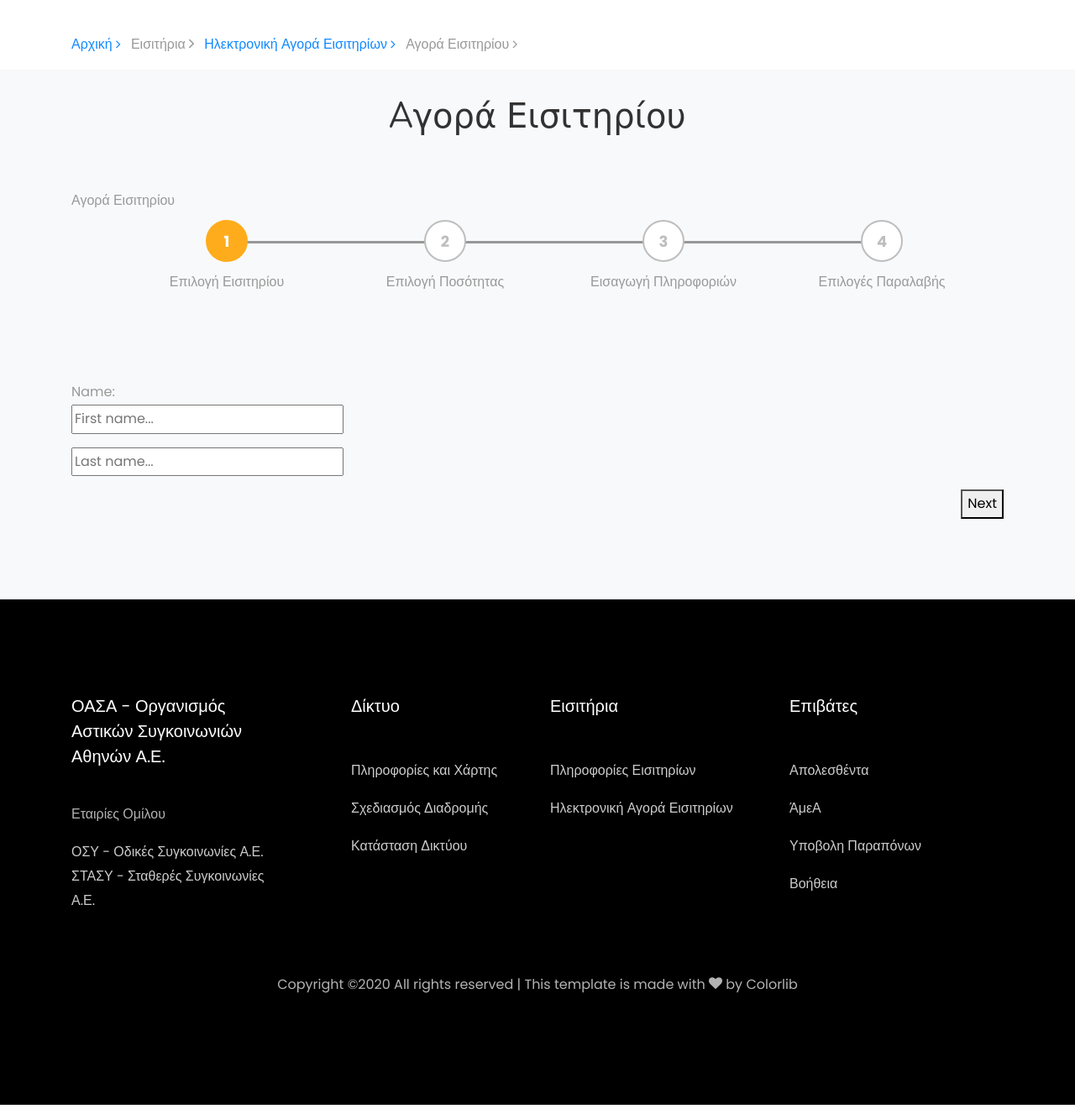
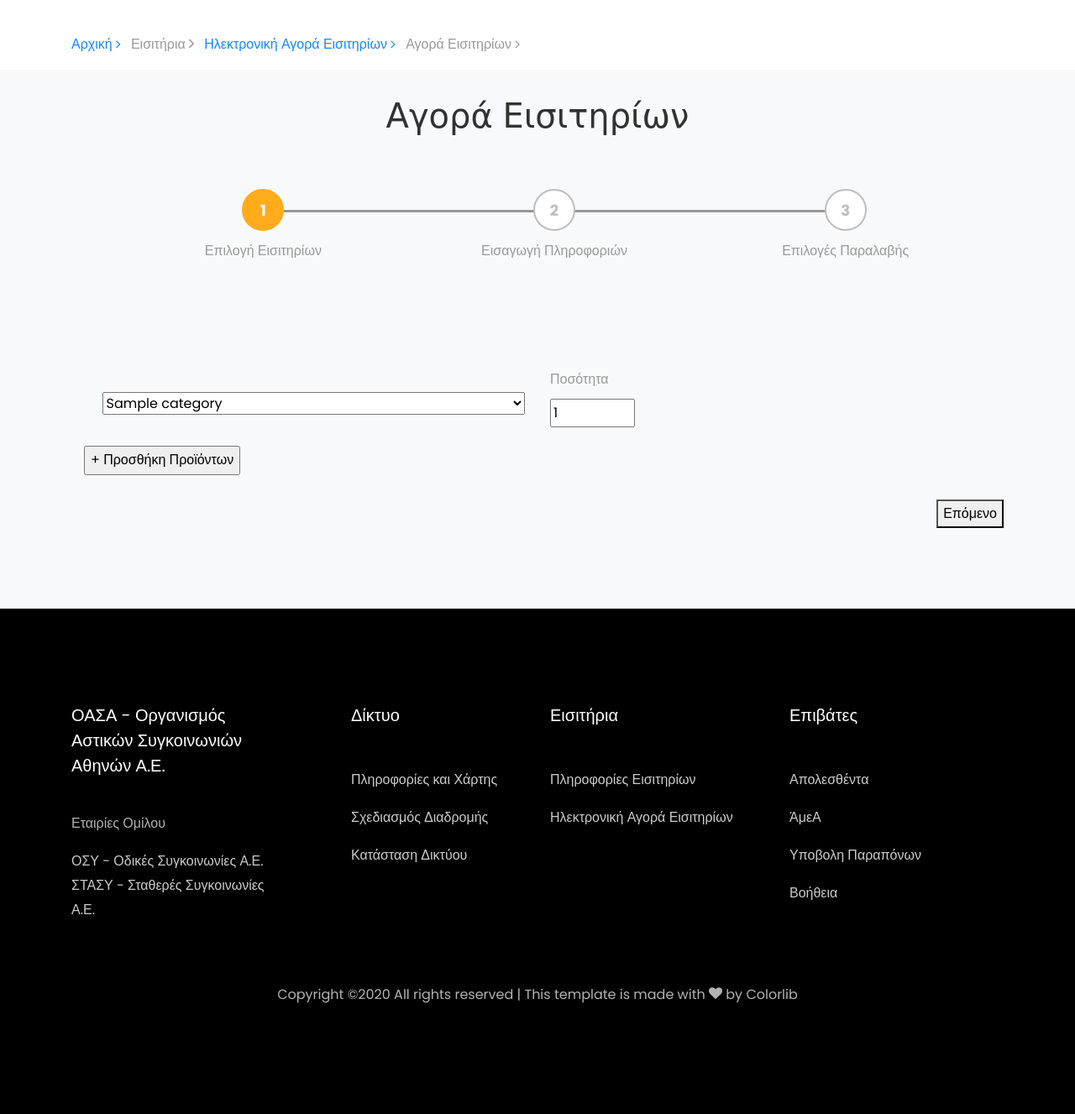
Before and after one commit to VasilisPoul/OASA-website-refactoring, a PHP site: page /tickets/buy_ticket.php in a window 1280 px wide. Shown: the part 115-1442 px from the top of the page at 84% size. Run offline with PHP 8.4, Linux system fonts and the light colour scheme; tables that the repository leaves empty hold one stand-in row (values such as "Sample post"); some libraries are stand-ins or nearby versions; some web fonts are replaced.

Commit message:
Buy tickets, no submit

```diff
--- a/oasa/css/additional.css
+++ b/oasa/css/additional.css
@@ -159,3 +159,13 @@
 .step-screen {
   display: none;
 }
+
+.ticket-row {
+	padding: 2%;
+}
+
+.remove-row {
+	all: unset;
+	color: red;
+	font-size: 20px;
+}
--- a/oasa/js/buy-steps.js
+++ b/oasa/js/buy-steps.js
@@ -13,9 +13,9 @@ function showTab(n) {
     document.getElementById("prevBtn").style.display = "inline";
   }
   if (n == (x.length - 1)) {
-    document.getElementById("nextBtn").innerHTML = "Submit";
+    document.getElementById("nextBtn").innerHTML = "Αγορά";
   } else {
-    document.getElementById("nextBtn").innerHTML = "Next";
+    document.getElementById("nextBtn").innerHTML = "Επόμενο";
   }
 
 }
--- a/oasa/tickets/buyNew.php
+++ b/oasa/tickets/buyNew.php
@@ -7,6 +7,9 @@
     <link rel="icon" href="../images/favicon.ico" type="image/ico">
 
     <link href="https://fonts.googleapis.com/css?family=Poppins:200,300,400,500,600,700,800&display=swap" rel="stylesheet">
+    <link href="https://fonts.googleapis.com/css?family=Comfortaa&display=swap" rel="stylesheet">
+
+    <link rel="stylesheet" href="https://cdnjs.cloudflare.com/ajax/libs/font-awesome/4.7.0/css/font-awesome.min.css">
 
     <link rel="stylesheet" href="../css/open-iconic-bootstrap.min.css">
     <link rel="stylesheet" href="../css/animate.css">
@@ -231,7 +234,7 @@
                             <input name="address" class="form-control" placeholder="Διεύθυνση Κατοικίας" type="text" >
 
                         </div> <!-- form-group-error// -->
-
+                    </form>
                 </div>
             </div>
 
--- a/oasa/tickets/buy_online.php
+++ b/oasa/tickets/buy_online.php
@@ -1,7 +1,7 @@
 <!DOCTYPE html>
 <html lang="en">
   <head>
-    <title>ΟΑΣΑ - Αγορά Εισιτηρίου</title>
+    <title>ΟΑΣΑ - Αγορά Εισιτηρίων</title>
     <meta charset="utf-8">
     <meta name="viewport" content="width=device-width, initial-scale=1, shrink-to-fit=no">
     <link rel="icon" href="../images/favicon.ico" type="image/ico">
@@ -130,7 +130,7 @@
 
     <section class="ftco-section ftco-no-pt bg-light">
       <div class="container justify-content-center text-center">
-        <a href="buy_ticket.php" class="btn btn-grey btn-big">Αγορά Εισιτηρίου</a>
+        <a href="buy_ticket.php" class="btn btn-grey btn-big">Αγορά Εισιτηρίων</a>
         <a href="buy_card.php" class="btn btn-grey btn-big">Έκδοση Κάρτας</a>
         <a href="recharge_ticket.php" class="btn btn-grey btn-big">Επαναφόρτιση Εισιτηρίου</a>
         <a href="recharge_card.php" class="btn btn-grey btn-big">Επαναφόρτιση Κάρτας</a>
--- a/oasa/tickets/buy_ticket.php
+++ b/oasa/tickets/buy_ticket.php
@@ -1,7 +1,7 @@
 <!DOCTYPE html>
 <html lang="en">
   <head>
-    <title>ΟΑΣΑ - Αγορά Εισιτηρίου</title>
+    <title>ΟΑΣΑ - Αγορά Εισιτηρίων</title>
     <meta charset="utf-8">
     <meta name="viewport" content="width=device-width, initial-scale=1, shrink-to-fit=no">
     <link rel="icon" href="../images/favicon.ico" type="image/ico">
@@ -32,6 +32,9 @@
     <link rel="stylesheet" href="../css/additional.css">
   </head>
   <body>
+
+    <?php include 'ticket_categories.php' ?>
+    <?php include 'get_stations.php' ?>
 
 	 <nav class="navbar navbar-expand-lg navbar-light ftco_navbar bg-dark ftco-navbar-light navbar-color" id="ftco-navbar">
       <div class="container">
@@ -113,7 +116,7 @@
         <span class="mr-2"><a href="../index.php">Αρχική <i class="fa fa-angle-right"></i></a></span>
         <span class="mr-2">Εισιτήρια <i class="ion-ios-arrow-forward"></i></span>
         <span class="mr-2"><a href="buy_online.php">Ηλεκτρονική Αγορά Εισιτηρίων <i class="fa fa-angle-right"></i></a></span>
-        <span class="mr-2">Αγορά Εισιτηρίου <i class="fa fa-angle-right"></i></span>
+        <span class="mr-2">Αγορά Εισιτηρίων <i class="fa fa-angle-right"></i></span>
       </p>
     </div>
 
@@ -121,7 +124,7 @@
       <div class="container">
         <div class="row no-gutters align-items-end justify-content-center text-center">
           <div class="col-md-9 ftco-animate pb-5">
-            <h1>Aγορά Εισιτηρίου</h1>
+            <h1>Αγορά Εισιτηρίων</h1>
           </div>
         </div>
       </div>
@@ -129,15 +132,13 @@
 
     <section class="ftco-section ftco-no-pt bg-light">
       <div class="container">
-        <form id="buy_form" action="">
+        <form id="buy-form" action="">
 
           <!-- One "step-screen" for each step in the form: -->
           <div class="step-screen">
-            <label>Αγορά Εισιτηρίου</label>
             <div class="container">
               <ul class="progressbar">
-                <li class="active">Επιλογή Εισιτηρίου</li>
-                <li>Επιλογή Ποσότητας</li>
+                <li class="active">Επιλογή Εισιτηρίων</li>
                 <li>Εισαγωγή Πληροφοριών</li>
                 <li>Επιλογές Παραλαβής</li>
               </ul>
@@ -145,35 +146,41 @@
             <br />
             <br />
             <br />
-            Name:
-            <p><input placeholder="First name..." oninput="this.className = ''"></p>
-            <p><input placeholder="Last name..." oninput="this.className = ''"></p>
+            <div class="container" id="tickets-container">
+              <div class="row ticket-row">
+                <div class="col-md-6">
+                  <br />
+                  <select style="width: 100%; text-overflow: ellipsis;">
+                    <?php foreach($ticket_names as $ticket) {
+                      echo  "<option value='$ticket[0]' title='$ticket[1]'>$ticket[1]</option>";
+                    } ?>
+                  </select>
+                </div>
+                <div class="col-md-3">
+                  <div class="row">
+                    <div class="col-md-6">
+                      <label>Ποσότητα</label>
+                    </div>
+                  </div>
+                  <div class="row">
+                    <div class="col-md-6">
+                      <input type="number" min="1" max="100" value="1">
+                    </div>
+                  </div>
+                </div>
+                <div class="col-md-3">
+                  <br />
+                  <button type="button" class="remove-row" onclick="removeTicket(this)" style="display:none"><i class="fa fa-times"></i></button>
+                </div>
+              </div>
+              <input type="button" class="add-product" id="add-ticket" value="+ Προσθήκη Προϊόντων" onclick="addTicket()">
+            </div>
           </div>
 
           <div class="step-screen">
-            <label>Αγορά Εισιτηρίου</label>
             <div class="container">
               <ul class="progressbar">
-                <li class="active">Επιλογή Εισιτηρίου</li>
-                <li class="active">Επιλογή Ποσότητας</li>
-                <li>Εισαγωγή Πληροφοριών</li>
-                <li>Επιλογές Παραλαβής</li>
-              </ul>
-            </div>
-            <br />
-            <br />
-            <br />
-            Contact Info:
-            <p><input placeholder="E-mail..." oninput="this.className = ''"></p>
-            <p><input placeholder="Phone..." oninput="this.className = ''"></p>
-          </div>
-
-          <div class="step-screen">
-            <label>Αγορά Εισιτηρίου</label>
-            <div class="container">
-              <ul class="progressbar">
-                <li class="active">Επιλογή Εισιτηρίου</li>
-                <li class="active">Επιλογή Ποσότητας</li>
+                <li class="active">Επιλογή Εισιτηρίων</li>
                 <li class="active">Εισαγωγή Πληροφοριών</li>
                 <li>Επιλογές Παραλαβής</li>
               </ul>
@@ -181,18 +188,15 @@
             <br />
             <br />
             <br />
-            Birthday:
-            <p><input placeholder="dd" oninput="this.className = ''"></p>
-            <p><input placeholder="mm" oninput="this.className = ''"></p>
-            <p><input placeholder="yyyy" oninput="this.className = ''"></p>
+            <p>Παρακαλούμε εισάγετε τον λογαριασμό e-mail σας για να σας σταλεί απόδειξη αγοράς και οδηγίες παραλαβής των προϊόντων σας</p>
+            <input type="text" placeholder="E-mail" required>
           </div>
 
           <div class="step-screen">
-            <label>Αγορά Εισιτηρίου</label>
+            <label>Αγορά Εισιτηρίων</label>
             <div class="container">
               <ul class="progressbar">
-                <li class="active">Επιλογή Εισιτηρίου</li>
-                <li class="active">Επιλογή Ποσότητας</li>
+                <li class="active">Επιλογή Εισιτηρίων</li>
                 <li class="active">Εισαγωγή Πληροφοριών</li>
                 <li class="active">Επιλογές Παραλαβής</li>
               </ul>
@@ -200,15 +204,60 @@
             <br />
             <br />
             <br />
-            Login Info:
-            <p><input placeholder="Username..." oninput="this.className = ''"></p>
-            <p><input placeholder="Password..." oninput="this.className = ''"></p>
+            <div class="container">
+              <p>Οι δικαιούχοι μειωμένου κομίστρου θα πρέπει να ανεβάσουν πιστοποιητικό σε φωτογραφία (π.χ. φοιτητικό πάσο) σε μορφή pdf.</p>
+              <br>
+              <form>
+                  <div class="custom-file">
+                      <input type="file" class="custom-file-input" id="customFile">
+                      <label class="custom-file-label" for="customFile">Επιλογή Αρχείου</label>
+                  </div>
+              </form>
+
+              <script>
+                  // Add the following code if you want the name of the file appear on select
+                  $(".custom-file-input").on("change", function() {
+                  var fileName = $(this).val().split("\\").pop();
+                  $(this).siblings(".custom-file-label").addClass("selected").php(fileName);
+                  });
+              </script>
+              <br>
+
+              <p>Μπορείτε να παραλάβετε την κάρτα σας σε κάποιο σταθμό της επιλογής σας ή να επιλέξετε να σας σταλεό στην κατοικία σας.</p>
+              <br>
+              <div class="container">
+                  <div class="dropdown">
+                      <button class="btn btn-primary dropdown-toggle" type="button" id="dropdownMenuButton" data-toggle="dropdown" aria-haspopup="true" aria-expanded="false">
+                          Επιθυμιτός Σταθμός Παραλαβής
+                      </button>
+                      <div class="dropdown-menu" aria-labelledby="dropdownMenuButton">    <!-- TODO: This should be a selector -->
+                          <?php foreach($stations as $st) {
+                            echo "<a class='dropdown-item' href='#'>$st[1] ($st[2])</a>";
+                          } ?>
+                      </div>
+                  </div>
+                  <br>
+                  ή
+
+                  <form method="POST" action="<?=$_SERVER['PHP_SELF']?>">
+
+                      <div class="form-group-error input-group">
+                          <div class="input-group-prepend">
+                              <span class="input-group-text"> <i class="icon-map"></i> </span>
+                          </div>
+                          <input name="address" class="form-control" placeholder="Διεύθυνση Κατοικίας" type="text" >
+
+                      </div> <!-- form-group-error// -->
+                  </form>
+              </div>
+            </div>
           </div>
+          <br />
 
           <div style="overflow:auto;">
             <div style="float:right;">
-              <button type="button" id="prevBtn" onclick="nextPrev(-1)">Previous</button>
-              <button type="button" id="nextBtn" onclick="nextPrev(1)">Next</button>
+              <button type="button" id="prevBtn" onclick="nextPrev(-1)">Προηγούμενο</button>
+              <button type="button" id="nextBtn" onclick="nextPrev(1)">Επόμενο</button>
             </div>
           </div>
 
@@ -298,6 +347,7 @@
   <script src="../js/main.js"></script>
 
   <script src="../js/buy-steps.js"></script>
+  <script src="../js/add-products.js"></script>
 
   </body>
 </html>
--- /dev/null
+++ b/oasa/tickets/get_stations.php
@@ -0,0 +1,33 @@
+<?php
+
+//
+// PHP script by: Giorgos Koursiounis (sdi1600077)
+//
+
+session_start();
+
+$servername = "localhost";
+$server_username = "user";
+$server_password = "password";
+$dbname = "oasa";
+
+//create connection
+$conn = new mysqli($servername, $server_username, $server_password, $dbname);
+if($conn->connect_error){
+  die("Connection failed: " . $conn->connect_error);
+}
+
+//get stations sorted by area
+$sql = "SELECT st.idstation, st.name, st.area FROM station st ORDER BY st.area";
+$result = $conn->query($sql);
+
+$stations = array();
+if(!empty($result) && $result->num_rows > 0){
+  while($row = $result->fetch_assoc()){
+    $stations[] = array($row["idstation"], $row["name"], $row["area"]);
+  }
+}
+
+$conn->close();
+
+?>
--- a/oasa/tickets/ticket_categories.php
+++ b/oasa/tickets/ticket_categories.php
@@ -23,9 +23,11 @@ if($conn->connect_error){
 $sql = "SELECT tc.idticket_category, tc.name AS name1, tc.price, uc.name AS name2 FROM ticket_category tc, user_category uc WHERE tc.iduser_category = uc.iduser_category ORDER BY tc.idticket_category";
 $result = $conn->query($sql);
 
+$ticket_names = array();
 if(!empty($result) && $result->num_rows > 0){
   while($row = $result->fetch_assoc()){
     $tickets .= "<tr><td>" . $row["idticket_category"] . "</td><td>" . $row["name1"] . "</td><td>" . $row["price"] . "€</td><td>" . $row["name2"] . "</td></tr>";
+    $ticket_names[] = array($row["idticket_category"], $row["name1"]);
   }
 }
 
```
Also changed, not shown: oasa/js/add-products.js (added, +11 -0 lines).
